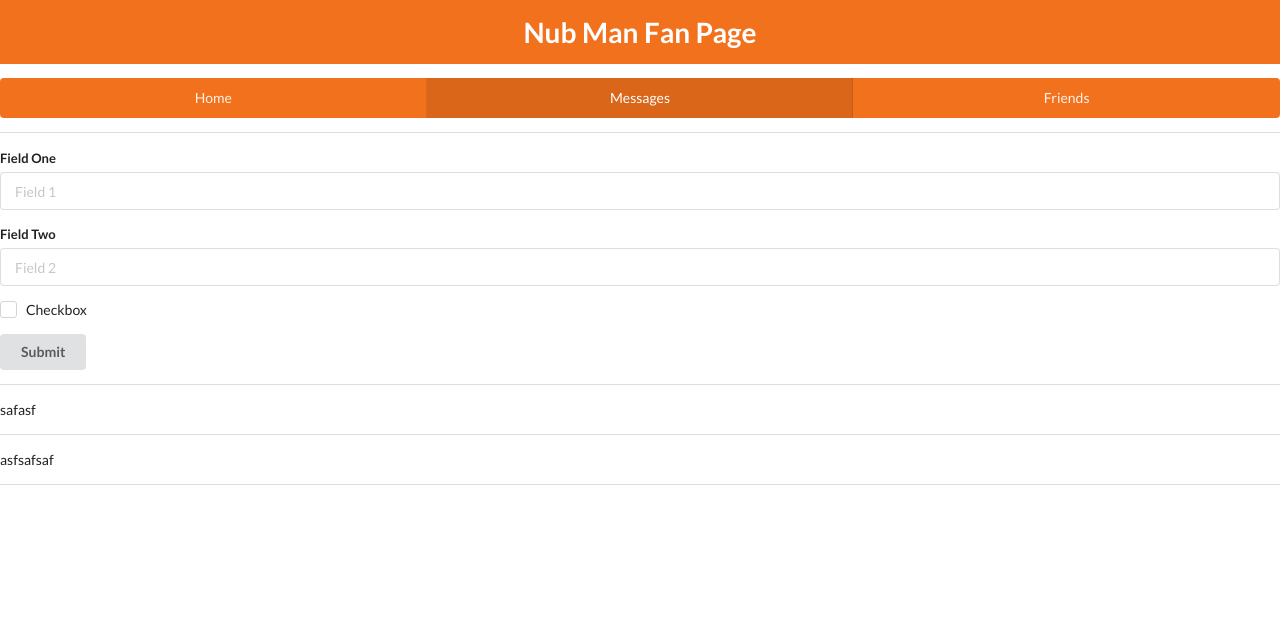
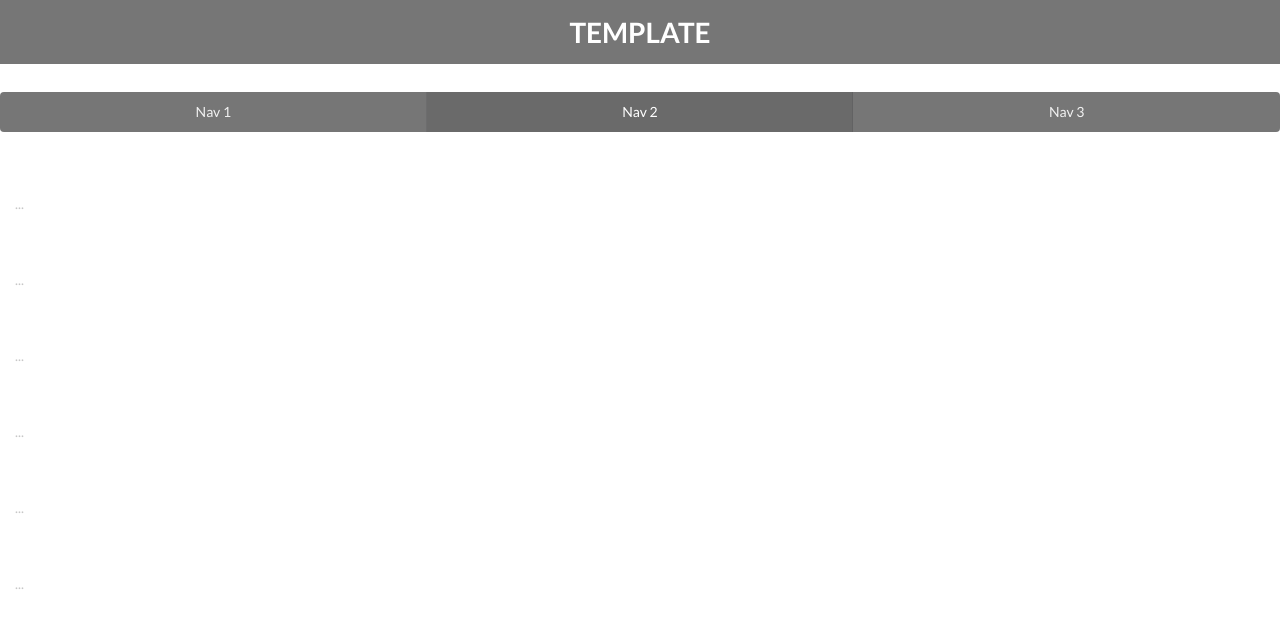
Before and after one commit to vvvm23/Programming_Summative_Assessment_Epiphany, a website: page client/template.html in a window 1280 px wide. Drawn offline with nearby package versions, Linux system fonts and the light colour scheme; files that its build step writes are made by us from their sources.

Commit message:
Not sure what I added

```diff
--- a/client/template.html
+++ b/client/template.html
@@ -16,45 +16,58 @@
     <body>
         <!-- Title Bar -->
         <div class="ui center aligned padded grid">
-            <div class="column orange"><h1>Nub Man Fan Page</h1></div>
+            <div class="column grey inverted"><h1>TEMPLATE</h1></div>
         </div>
         <!-- Navbar -->
-        <div class="ui orange three item inverted menu">
+
+        <div class="ui grid">
+            <div class="row">
+            <div class="column inverted">
+                <div class="ui grey three item inverted menu">
                     <a class="item">
-              Home
+                      Nav 1
                     </a>
                     <a class="item active">
-              Messages
+                      Nav 2
                     </a>
                     <a class="item">
-              Friends
+                      Nav 3
                     </a>
                 </div>
-          <div class="ui divider"></div>
-
-          <form class="ui form">
-            <div class="field">
-              <label>Field One</label>
-              <input type="text" name="field_one" placeholder="Field 1">
-            </div>
-            <div class="field">
-              <label>Field Two</label>
-              <input type="text" name="field_2" placeholder="Field 2">
-            </div>
-            <div class="field">
-              <div class="ui checkbox">
-                <input id="check" type="checkbox" tabindex="0" class="hidden">
-                <label for="check">Checkbox</label>
             </div>
           </div>
-            <button class="ui button" type="submit">Submit</button>
+          <div class="row">
+            <div class="four wide column inverted ">
+                <form class="ui inverted form">
+                    <div class="inverted field">
+                        <label>Attribute 1</label>
+                        <input type="text" name="attribute_one" placeholder="...">
+                    </div>
+                    <div class="inverted field">
+                        <label>Attribute 2</label>
+                        <input type="text" name="attribute_two" placeholder="...">
+                    </div>
+                    <div class="inverted field">
+                        <label>Attribute 3</label>
+                        <input type="text" name="attribute_three" placeholder="...">
+                    </div>
+                    <div class="inverted field">
+                        <label>Attribute 4</label>
+                        <input type="text" name="attribute_three" placeholder="...">
+                    </div>
+                    <div class="inverted field">
+                        <label>Attribute 5</label>
+                        <input type="text" name="attribute_four" placeholder="...">
+                    </div>
+                    <div class="inverted field">
+                        <label>Attribute 6</label>
+                        <input type="text" name="attribute_five" placeholder="...">
+                    </div>
                 </form>
+            </div>
+            </div>
+        </div>
 
-          <div class="ui divider"></div>
-          safasf
-          <div class="ui divider"></div>
-          asfsafsaf
-          <div class="ui divider"></div>
 
     </body>
 </html>
```
Also changed, not shown: client/admin.html (added), client/login.html (added), client/semantic_original.css, template.css (added), 1 other file. Lines whose indentation alone changed are shown as unchanged.
